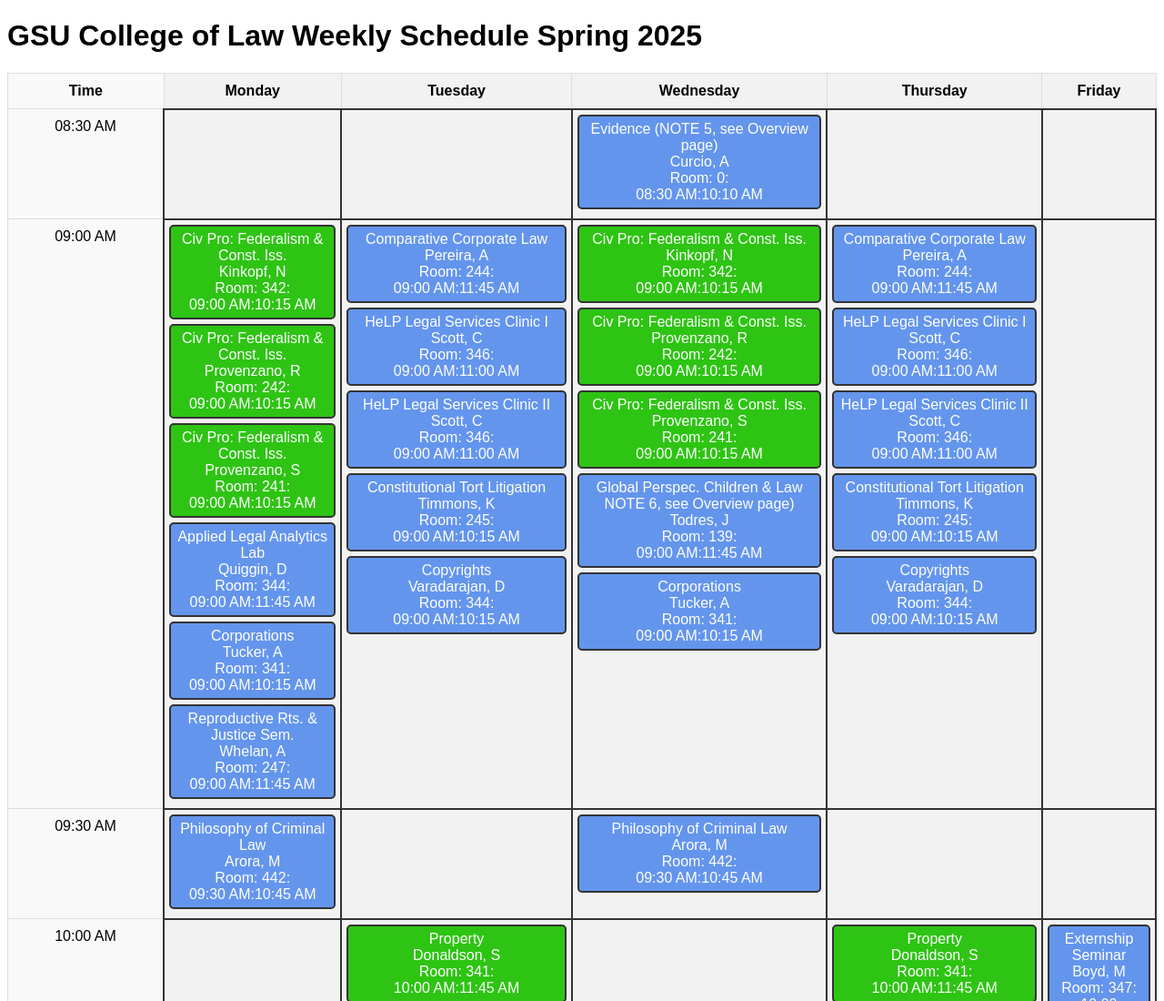
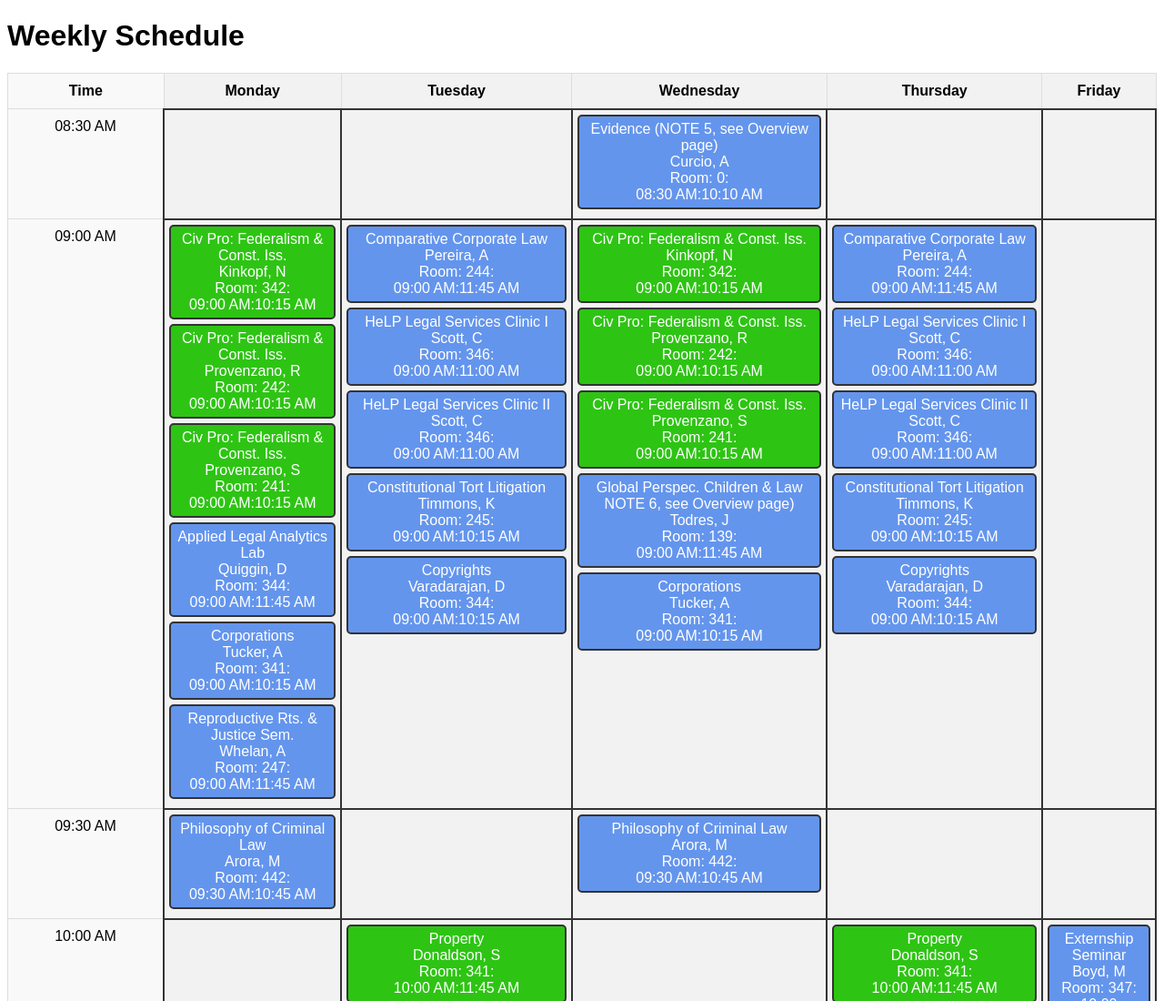
Before and after one commit to danquiggin/Course-Schedule, a plain HTML site: page index.html in a window 1280 px wide. Shown: the top 1100 px of the page at 91% size. Drawn offline with Linux system fonts and the light colour scheme.

Commit message:
Update index.html

```diff
--- a/index.html
+++ b/index.html
@@ -49,7 +49,7 @@
 
 </head>
 <body>
-  <h1>GSU College of Law Weekly Schedule Spring 2025</h1>
+  <h1>Weekly Schedule</h1>
   <table>
     <thead>
       <tr>
```
